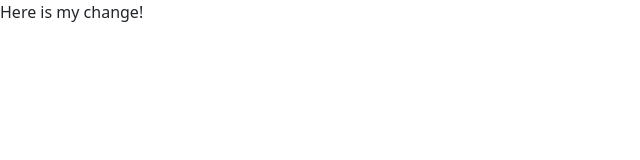
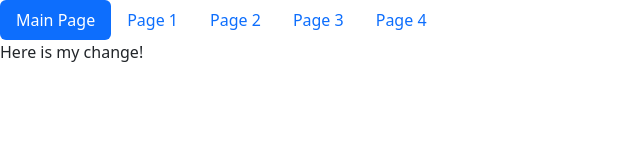
Before and after one commit to burneracca/school, a plain HTML site: page index.html in a window 1280 px wide. Shown: the whole page, without its empty margins (0-640 px from the left). Drawn offline with nearby package versions, Linux system fonts and the light colour scheme.

Commit message:
Added Nav

```diff
--- a/index.html
+++ b/index.html
@@ -8,7 +8,13 @@
 </head>
 
 <body>
-
+    <nav class="nav nav-pills">
+        <a class="nav-link active" aria-current="page" href="#">Main Page</a>
+        <a class="nav-link" aria-current="page" href="page1.html">Page 1</a>
+        <a class="nav-link" aria-current="page" href="page2.html">Page 2</a>
+        <a class="nav-link" aria-current="page" href="page3.html">Page 3</a>
+        <a class="nav-link" aria-current="page" href="page4.html">Page 4</a>
+    </nav>
     Here is my change!
     <script src="https://cdn.jsdelivr.net/npm/bootstrap@5.3.0-alpha1/dist/js/bootstrap.bundle.min.js" integrity="sha384-w76AqPfDkMBDXo30jS1Sgez6pr3x5MlQ1ZAGC+nuZB+EYdgRZgiwxhTBTkF7CXvN" crossorigin="anonymous"></script>
 </body>
```
Also changed, not shown: page1.html (+8 -1 lines).
